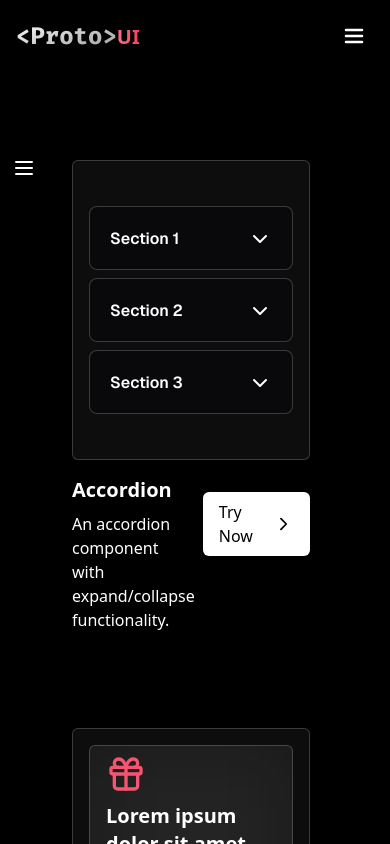
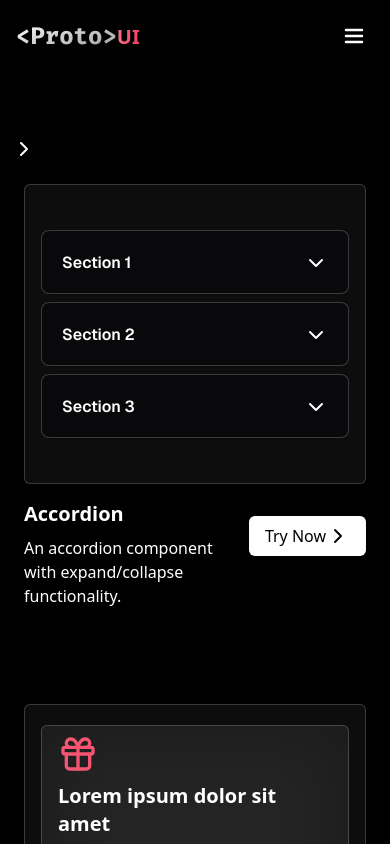
Before and after one commit to Vedant-Panchal/FlaminUI, a Next.js app: page /components in a window 390 px wide. Shown: the top 844 px of the page. Built offline with nearby package versions, Linux system fonts and the light colour scheme.

Commit message:
have to fix sidebar issue

```diff
--- a/components/ComponentPreview/Section/Section.tsx
+++ b/components/ComponentPreview/Section/Section.tsx
@@ -52,17 +52,15 @@ const Section: React.FC = () => {
   };
 
   return (
-    <div className="flex mt-28">
+    <div className="md:flex-row md:items-start md:justify-start flex flex-col items-start justify-start relative">
       <div className={`relative ${sidebarVisible ? 'block' : 'hidden'} md:block`}>
         <Sidebar />
       </div>
-      <div className="flex-grow p-6 text-white mr-8 md:ml-[240px] ml-6">
-        <div className="md:hidden absolute top-28 left-0 mt-8">
-          <ToggleSwitch
-            onChange={toggleSidebar}
-          />
-        </div>
-        <div className="grid grid-cols-1 md:grid-cols-1 lg:grid-cols-2 gap-6 md:w-ful">
+      <div className={`md:hidden block sticky top-[125px] w-max h-max z-[1000] ${sidebarVisible ? "left-1/2" : "left-0"}`}>
+        <ToggleSwitch onChange={toggleSidebar} />
+      </div>
+      <div className="flex-grow p-0 text-white md:ml-[240px] pt-28">
+        <div className="grid grid-cols-1 md:grid-cols-1 lg:grid-cols-2 gap-6 md:w-full">
           <div id="Accordion" className="mb-6">
             <CardDisplay
               title="Accordion"
--- a/components/ComponentPreview/Section/Sidebar.tsx
+++ b/components/ComponentPreview/Section/Sidebar.tsx
@@ -3,7 +3,7 @@ import Link from 'next/link';
 
 const Sidebar: React.FC = () => {
   return (
-    <div className="fixed top-28 mt-6 mb-8 left-8 w-64 bottom-16 overflow-y-auto p-4 z-10 text-white custom-scrollbar">
+    <div className="fixed top-[90px] mt-6 mb-8 left-8 w-64 bottom-16 overflow-y-auto p-4 z-10 text-white custom-scrollbar">
       <h2 className="text-2xl font-bold mb-8">All Components</h2>
       <div className="flex-grow">
         <ul>
--- a/components/ComponentPreview/Section/ToggleSwitch.tsx
+++ b/components/ComponentPreview/Section/ToggleSwitch.tsx
@@ -1,5 +1,5 @@
 import React, { useState } from 'react';
-import { Menu, X } from 'lucide-react';
+import { ChevronLeft } from 'lucide-react';
 
 interface ToggleSwitchProps {
   label?: string;
@@ -26,11 +26,7 @@ const ToggleSwitch: React.FC<ToggleSwitchProps> = ({ label, onChange }) => {
         }`}
         style={{ cursor: 'pointer' }}
       >
-        {isChecked ? (
-          <X size={24} color="white" />
-        ) : (
-          <Menu size={24} color="white" />
-        )}
+        <ChevronLeft size={24} className={`${isChecked ? "rotate-0": "rotate-180"} transition-transform duration-200 ease-in-out`} color="white" />
       </div>
     </label>
   );
```
